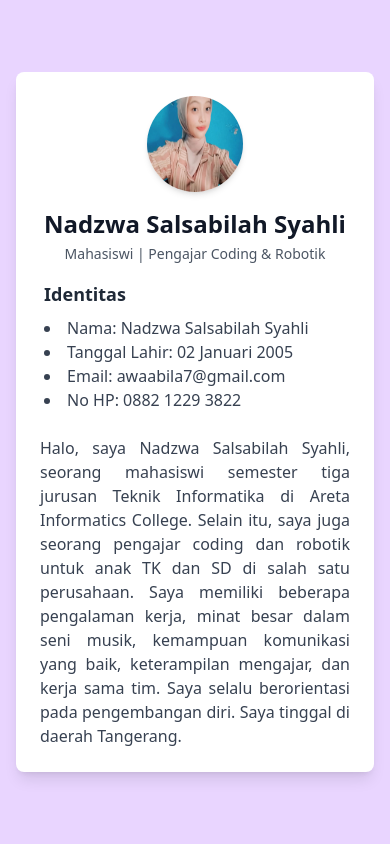
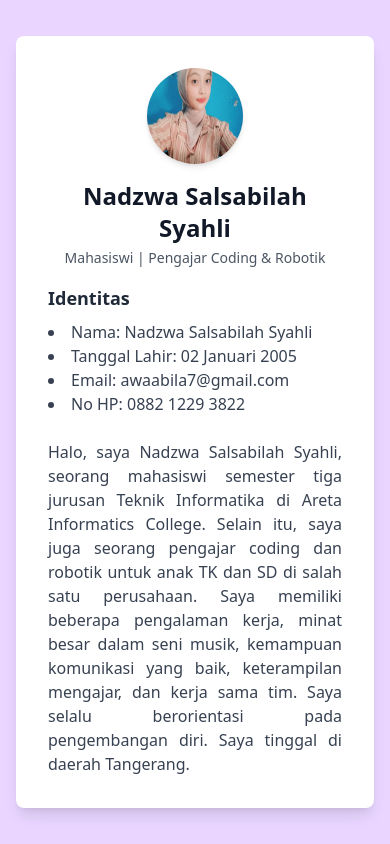
Before and after one commit to apakelah/wa, a plain HTML site: page aboutme.html in a window 390 px wide. Drawn offline with nearby package versions, Linux system fonts and the light colour scheme.

Commit message:
aboutme.html

```diff
--- a/aboutme.html
+++ b/aboutme.html
@@ -10,7 +10,7 @@
 
   <!-- Full Screen Container -->
   <div class="min-h-screen flex items-center justify-center px-4 py-8">
-    <div class="bg-white shadow-lg rounded-lg p-6 sm:p-8 w-full">
+    <div class="bg-white shadow-lg rounded-lg p-8 w-full">
 
       <!-- Profile Section -->
       <div class="flex flex-col sm:flex-row items-center sm:items-start sm:space-x-6">
```
